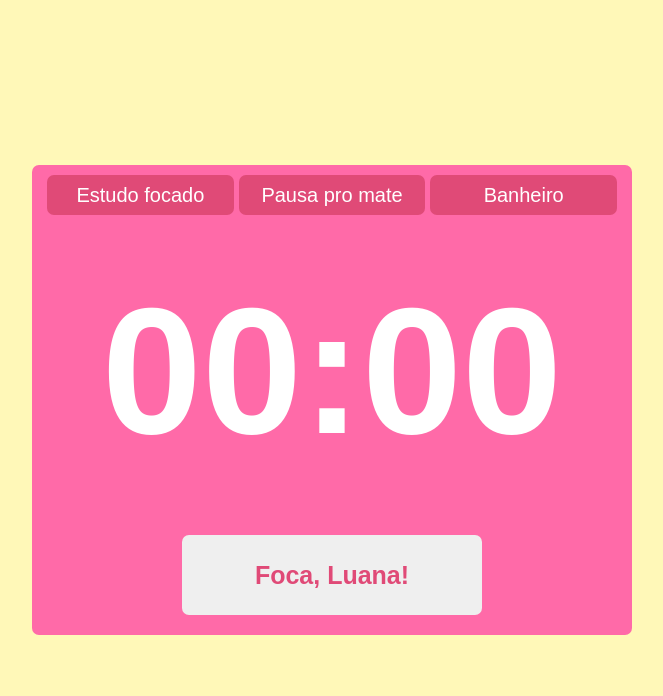
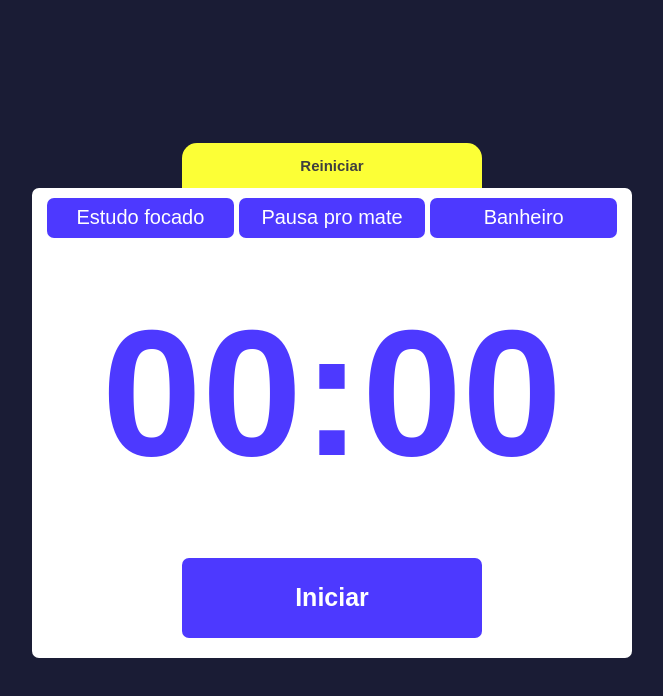
Before and after one commit to pedroantonioheinrich/alarme-da-luana, a website: page index.html in a window 1280 px wide. Shown: the whole page, without its empty margins (308-971 px from the left). Drawn offline with Linux system fonts and the light colour scheme; some packages are replaced by stand-ins of ours; a script that the page names is missing.

Commit message:
fiz alteraççoes nas cores e estilos, adicionei um botao de restart que da refresh na pagina sempre que clicado.

```diff
--- a/index.html
+++ b/index.html
@@ -8,18 +8,19 @@
 </head>
 <body>
     <header></header>
+    <div class="refresh-button">Reiniciar</div>
     <main>
         <div id="alarm-box">
             <div id="alarm-options">
                 <div id="upper-buttons"><p id="timer-40" class="p-upperbuttons">Estudo focado</p><p id="timer-15" class="p-upperbuttons">Pausa pro mate</p><p id="timer-5" class="p-upperbuttons">Banheiro</p></div>
             </div>
             <div id="alarm-timer">
-                <p id="minute" class="timer">00</p>
+                <p id="minute" class="timer"></p>
                 <p class="timer">:</p>
-                <p id="second" class="timer" value="0">00</p>
+                <p id="second" class="timer" value="0"></p>
             </div>
             <div id="box-button-start-stop">
-                <button id="button-start-stop">Foca, Luana!</button>
+                <button id="button-start-stop">Iniciar</button>
             </div>
             <div id="warn">
                 <p id="p-warn"></p>
--- a/main.js
+++ b/main.js
@@ -5,6 +5,7 @@ const timer5 = document.querySelector('#timer-5')
 const minute = document.querySelector('#minute')
 const second = document.querySelector('#second')
 const msgFooter = document.querySelector('footer')
+const refreshButton = document.querySelector('.refresh-button')
 
 let timerMinute = 1;
 let timerSecond = 1;
@@ -14,7 +15,15 @@ let timer40Active = false;
 let timer15Active = false;
 let timer5Active = false;
 
-timer40.addEventListener('click', ()=>{
+minute.textContent = '00'
+second.textContent = '00'
+
+refreshButton.addEventListener('click', ()=>{
+        window.location.reload()
+})
+
+timer40.addEventListener('click', (event)=>{
+    event.preventDefault()
     isClicked = true;
     timerMinute = 39;
     timerSecond = 59;
@@ -27,7 +36,8 @@ timer40.addEventListener('click', ()=>{
     timer5.style.border = 'none'
     msgFooter.textContent = 'Dica: Desligue o celular e qualquer distração!'
 })
-timer15.addEventListener('click', ()=>{
+timer15.addEventListener('click', (event)=>{
+    event.preventDefault()
     isClicked = true;
     timerMinute = 14;
     timerSecond = 59;
@@ -39,7 +49,8 @@ timer15.addEventListener('click', ()=>{
     timer15.style.border = '2px solid #fff'
     timer5.style.border = 'none'
 })
-timer5.addEventListener('click', ()=>{
+timer5.addEventListener('click', (event)=>{
+    event.preventDefault()
     isClicked = true;
     timerMinute = 4;
     timerSecond = 59;
--- a/style.css
+++ b/style.css
@@ -6,7 +6,7 @@
 body{
     height: 100vh;
     width: 100vw;
-    background-color: rgb(255, 248, 184);
+    background-color: rgb(26, 28, 53);
     display: flex;
     flex-direction: column;
     justify-content: center;
@@ -17,10 +17,30 @@ header{
     height: 90px;
     width: 100%;
 }
+
+.refresh-button{
+    height: 45px;
+    width: 300px;
+    background-color: rgb(252, 255, 54);
+    border-radius: 15px 15px 0 0;
+    display: flex;
+    justify-content: center;
+    align-items: center;
+    font-size: 15px;
+    font-family: Arial, Helvetica, sans-serif;
+    font-weight: 600;
+    color: #3f3f3f;
+    transition: 0.5s ease;
+    cursor: pointer;
+}
+.refresh-button:hover{
+    background-color: rgb(172, 155, 7);
+}
+
 main{
     min-height: 460px;
     width: 600px;
-    background-color: rgb(255, 106, 168);
+    background-color: rgb(255, 255, 255);
     border-radius: 7px;
     padding: 5px;
 }
@@ -32,7 +52,7 @@ footer{
     justify-content: center;
     align-items: center;
     font-size: 17px;
-    color:  rgb(224, 74, 119);
+    color:  rgb(189, 189, 189);
     font-family: Arial, Helvetica, sans-serif;
     font-weight: 600;
 }
@@ -69,8 +89,8 @@ footer{
     font-size: 20px;
     font-family: Arial, Helvetica, sans-serif;
     font: 700;
-    color: #fff;
-    background-color: rgb(224, 74, 119);
+    color: #ffffff;
+    background-color: rgb(77, 57, 255);
     cursor: pointer;
 }
 #alarm-timer{
@@ -84,7 +104,7 @@ footer{
     font-size: 180px;
     font-family: Arial, Helvetica, sans-serif;
     font-weight: 700;
-    color: #fff;
+    color: rgb(77, 57, 255);
 }
 #box-button-start-stop{
     height: 110px;
@@ -103,5 +123,6 @@ footer{
     font-family: Arial, Helvetica, sans-serif;
     font-weight: 700;
     font-size: 25px;
-    color: rgb(224, 74, 119);
+    color: rgb(255, 255, 255);
+    background-color: rgb(77, 57, 255);
 }
```
